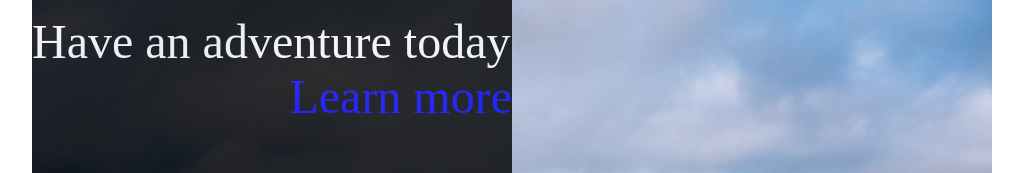
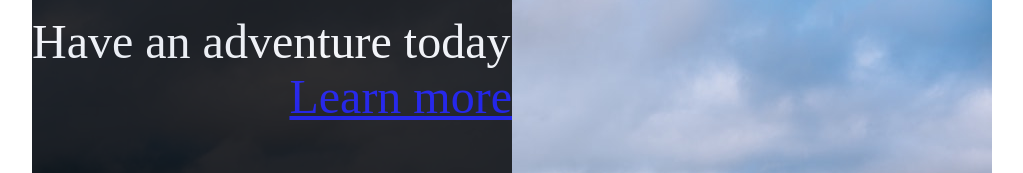
Before and after one commit to 1187marcov/Common_Exam, a plain HTML site: page docs/index.html in a window 1280 px wide. Shown: the part 148-321 px from the top of the page, without its empty margins (128-1151 px from the left). Drawn offline with Linux system fonts and the light colour scheme; files whose address does not match are found by name.

```diff
--- a/docs/index.html
+++ b/docs/index.html
@@ -29,7 +29,7 @@
                         <span style="color: white; ">Have an adventure today</span>
                     </div>
                     <div class="textAlignRight">
-                        <span style="color: blue; ">Learn more</span>
+                        <a href="about.html">Learn more</a>
                     </div>
                 </div>
             </div>
```
